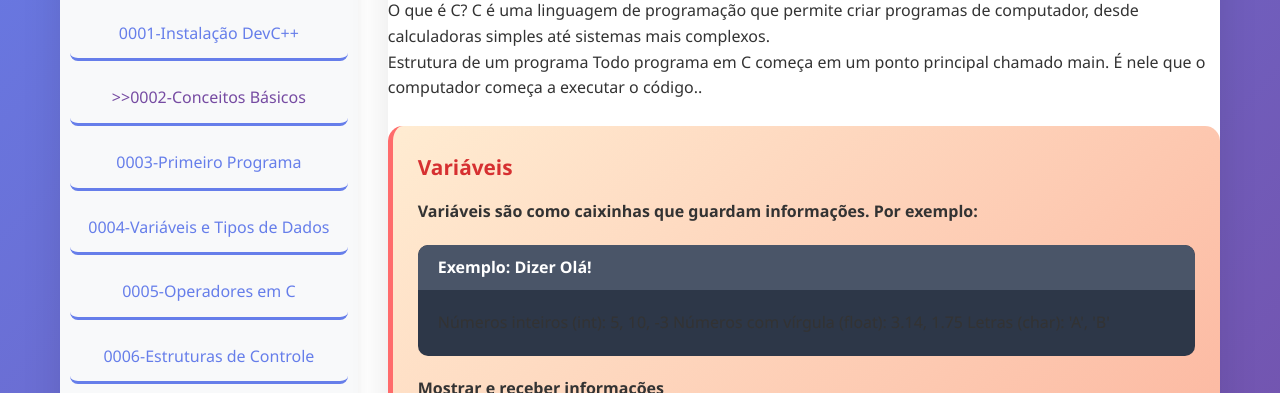
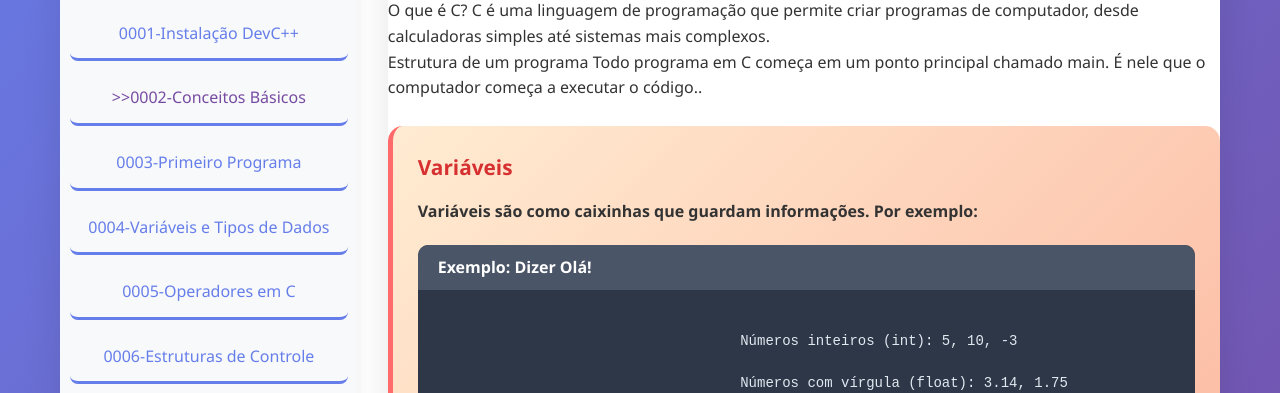
Before and after one commit to KaneeSell/RoadMapC, a plain HTML site: page pages/conceitos.html in a window 1280 px wide. Shown: the part 374-767 px from the top of the page. Drawn offline with Linux system fonts and the light colour scheme.

Commit message:
fix: ajuste imagem DEVC.JPG & Ajuste classe code em conceitos.html

```diff
--- a/pages/conceitos.html
+++ b/pages/conceitos.html
@@ -58,7 +58,7 @@
                             </ol>
                             <div class="code-container">
                                 <div class="code-header">Exemplo: Dizer Olá!</div>
-                                <div class="code1">
+                                <div class="code">
                                     Números inteiros (int): 5, 10, -3
 
                                     Números com vírgula (float): 3.14, 1.75
```
Also changed, not shown: pages/devc.html (+1 -1 lines).
